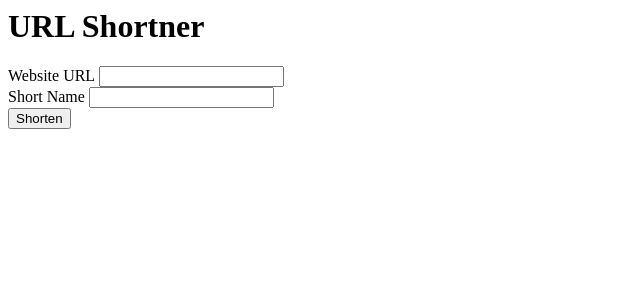
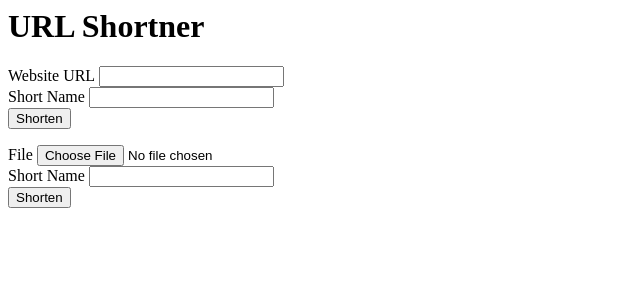
Before and after one commit to csrohit/url-shortner, a Flask app: page / in a window 1280 px wide. Shown: the top 300 px of the page, without its empty margins (0-640 px from the left). Run offline with Flask 2, Linux system fonts and the light colour scheme.

Commit message:
redirecting shortened urls to full url

```diff
--- a/app.py
+++ b/app.py
@@ -1,7 +1,8 @@
+from json import load
 from flask import Flask, render_template, request, redirect, url_for, flash
 import json
 import os.path
-
+from werkzeug.utils import secure_filename
 app = Flask(__name__)
 app.secret_key = 'lslsknljnjdjjdljgndl'
 
@@ -11,20 +12,43 @@ def home():
 
 @app.route('/your-url', methods=['GET', 'POST'])
 def your_url():
-    urls = {}
-    if os.path.exists('urls.json'):
-        with open('urls.json') as url_file:
-            urls = json.load(url_file)
-    if request.form['code'] in urls:
-        flash('That shortname has already taken. Please select another one.')
-        return redirect(url_for('home'))
+    if request.method == 'POST':
+        urls = {}
 
 
-    urls[request.form['code']] = {'url': request.form['url']}
-    with open('urls.json', 'w') as url_file:
-        json.dump(urls, url_file)
+        if os.path.exists('urls.json'):
+            with open('urls.json') as url_file:
+                urls = json.load(url_file)
 
-    if request.method == 'POST':
+        if request.form['code'] in urls:
+            flash('That shortname has already taken. Please select another one.')
+            return redirect(url_for('home'))
+
+        print(request.form.keys())
+
+        if 'url' in request.form.keys():
+            urls[request.form['code']] = {'url': request.form['url']}
+            print('URL found')
+        else:
+            print('file found')
+            f = request.files['file']
+            full_name = request.form['code'] + secure_filename(f.filename)
+            f.save('/home/rohit/Projects/tcs/url_shortner/'+full_name)
+            urls[request.form['code']] = {'file': full_name}
+
+        with open('urls.json', 'w') as url_file:
+            json.dump(urls, url_file)
+
         return render_template('your_url.html', code=request.form['code'])
     else:
         return redirect(url_for('home'))
+
+@app.route('/<string:code>')
+def redirect_to_url(code):
+    if os.path.exists('urls.json'):
+        with open('urls.json') as urls_file:
+            urls = json.load(urls_file)
+            if code in urls.keys():
+                print(urls[code])
+                if 'url' in urls[code].keys():
+                    return redirect(urls[code]['url'])
--- a/templates/home.html
+++ b/templates/home.html
@@ -13,3 +13,14 @@
     <br>
     <input type="submit" value="Shorten">
 </form>
+
+
+<form action="your-url" method="POST" enctype="multipart/form-data">
+    <label for="file">File</label>
+    <input type="file" name="file" id="" required>
+<br>
+    <label for="code">Short Name</label>
+    <input type="text" name="code" id="" required>
+    <br>
+    <input type="submit" value="Shorten">
+</form>
```
Also changed, not shown: urls.json (+7 -1 lines).
